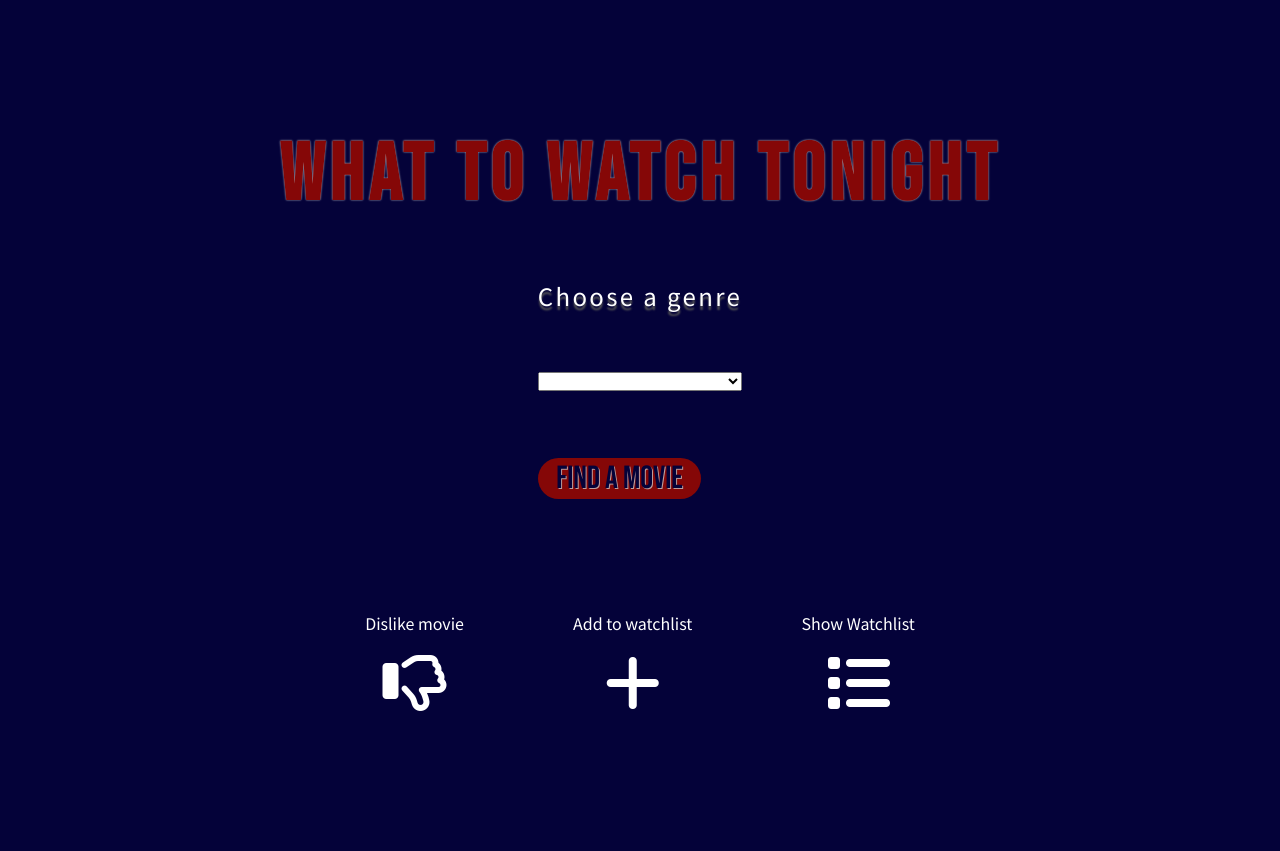
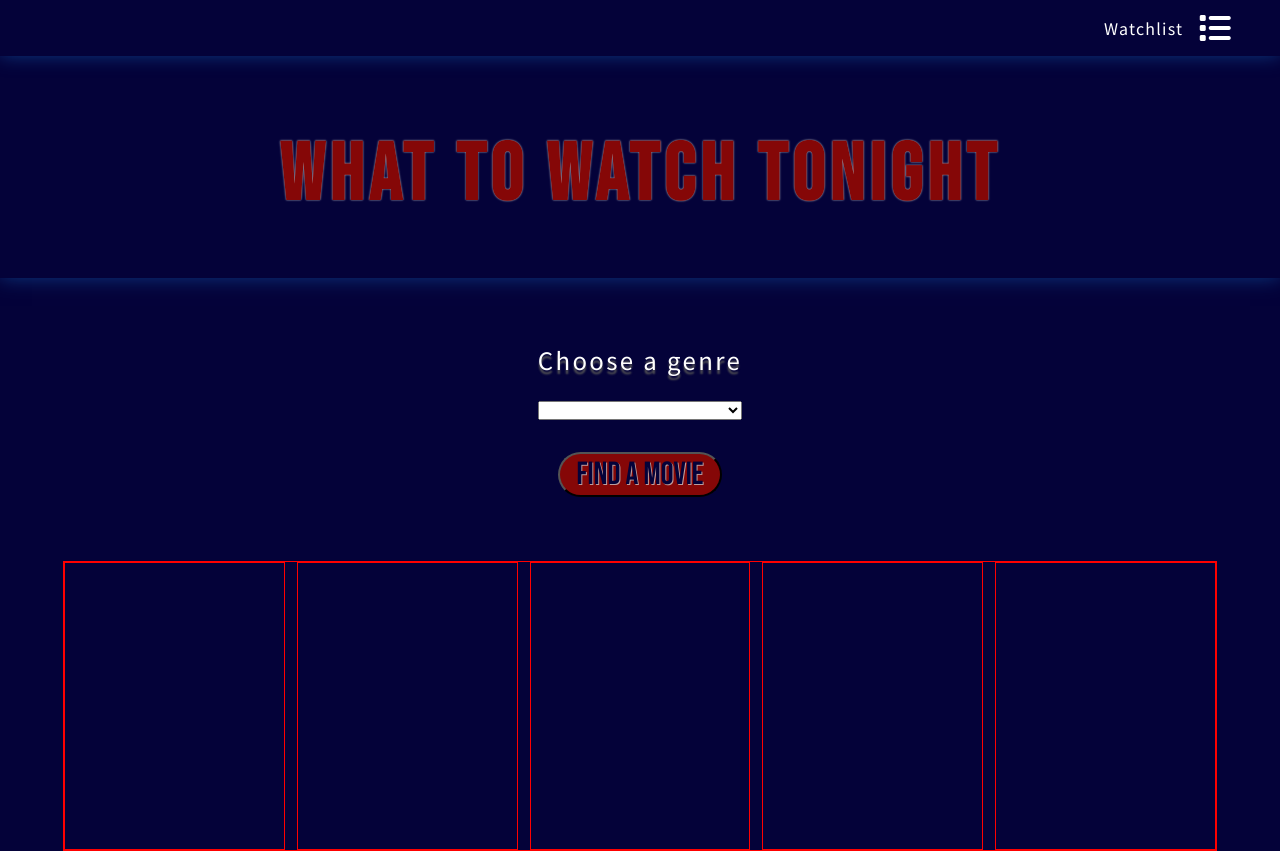
Before and after one commit to tobiasroeske/MovieRecommendation, a plain HTML site: page index.html in a window 1280 px wide. Before the commit the page ends 800 px from the top, so only its background shows below. Drawn offline with Linux system fonts and the light colour scheme; no server answers.

Commit message:
CSS changes

```diff
--- a/index.html
+++ b/index.html
@@ -15,6 +15,12 @@
 <script defer src="main.js"></script>
 </head>
 <body>
+    <div class="nav">
+        <div class="watchList">
+            <p>Watchlist</p>
+            <i class="fa-solid fa-list fa-2x" style="color: #ffffff;" id="watchlistBtn"></i>
+        </div>
+    </div>
     <div class="header" id="headerMobile">
         <h1>What to watch tonight</h1>
     </div>
@@ -27,14 +33,18 @@
             </select>
             <br>
         </form>
-            <button class="submit" id="submitBtn">Find a movie</button>
+        <button class="submit" id="submitBtn">Find a movie</button>
 
     </div>
 
     <div class="movieDiv" id="movieDiv">
-
+        <div class="movieOne" id="movieOne"></div>
+        <div class="movieTwo" id="movieTwo"></div>
+        <div class="movieThree" id="movieThree"></div>
+        <div class="movieFour" id="movieFour"></div>
+        <div class="movieFive" id="movieFive"></div>
     </div>
-    <div class="buttons">
+    <!-- <div class="buttons">
         <div class="dislike">
             <p>Dislike movie</p>
             <i class="fa-regular fa-thumbs-down fa-4x" style="color: #ffffff;" id="dislikeBtn"></i>
@@ -47,7 +57,7 @@
             <p>Show Watchlist</p>
             <i class="fa-solid fa-list fa-4x" style="color: #ffffff;" id="watchlistBtn"></i>
         </div>
-        </div>
+    </div> -->
 
 </body>
 </html>
--- a/style.css
+++ b/style.css
@@ -14,6 +14,38 @@ body {
     align-items: center;
 }
 
+.nav {
+    width: 100%;
+    display: flex;
+    color: #fff;
+    font-family: 'Noto Sans JP', sans-serif;
+    justify-content: flex-end;
+    letter-spacing: 1.25px;
+    position: fixed;
+    left: 0;
+    right: 0;
+    top: 0;
+    z-index: 1;
+    box-shadow: 0px -2px 20px #0e408b;
+}
+
+.nav .watchList{
+    width: 10%;
+    display: flex;
+    justify-content: space-between;
+    align-items: center;
+    margin-right: 3rem;
+}
+
+.watchList:hover {
+    cursor: pointer;
+}
+
+.header {
+    box-shadow: 0 -2px 20px #0e408b;
+    width: 100%;
+}
+
 .header h1 {
     margin-top: 8rem;
     font-family: 'Bebas Neue', sans-serif;
@@ -25,17 +57,17 @@ body {
 }
 
 .form {
+    display: flex;
+    flex-direction: column;
+    align-items: center;
     color: #fff;
     font-family: 'Noto Sans JP', sans-serif;
+    margin-top: 4rem;
     text-shadow: 0px 4px 2px #565656;
     font-size: 1.5rem;
     letter-spacing: 0.15rem;
 }
-.form form {
-    display: flex;
-    flex-direction: column;
-    align-items: center;
-}
+
 
 .form select {
     width: 100%;
@@ -45,8 +77,10 @@ body {
 
 .submit {
     border-radius: 25px;
-    border-style: none;
+    border: 1p solid red;
     width: 80%;
+    margin-left: 0;
+    margin-right: 0;
     font-family: 'Bebas Neue', sans-serif;
     font-size: 2rem;
     color: rgb(4, 2, 57);
@@ -64,47 +98,26 @@ box-shadow: 0px 10px 13px -7px #313030, inset 0px 0px 5px 4px rgba(101,101,101,0
     box-shadow: 5px 5px 5px 0px #000000, inset 4px 4px 15px 0px #000000, inset 0px 0px 5px 4px rgba(60,54,56,0);
 }
 
-#movieDiv {
-    display: flex;
-    flex-direction: column;
-    justify-content: center;
-    align-items: center;
-    justify-content: flex-start;
-    width: 75%;
+.movieDiv {
+    display: grid;
+    grid-template-columns: repeat(5, 1fr);
+    column-gap: 0.75rem;
+    width: 90%;
+    height: 18rem;
     margin-top: 4rem;
     margin-left: 0;
     margin-right: 0;
     font-family: 'Noto Sans JP', sans-serif;
     color: #fff;
+    border: 1px solid red;
+}
 
+.movieOne, .movieTwo, .movieThree, .movieFour, .movieFive {
+    border: 1px solid red;
 }
 
 
-#imageDiv img {
-    width: 100%;
-    height: 40rem;
-
-}
-
-#overviewDiv {
-    display: flex;
-    flex-direction: column;
-    align-items: center;
-    margin-left: 0;
-    margin-right: 0;
-    width: 90%;
-}
-
-#overviewDiv h2{
-    font-size: 3rem;
-}
-
-#overviewDiv p {
-    font-size: 1rem;
-    letter-spacing: 0.15rem;
-}
-
-.buttons {
+/* .buttons {
     display: flex;
     justify-content: space-evenly;
     width: 60%;
@@ -124,4 +137,4 @@ box-shadow: 0px 10px 13px -7px #313030, inset 0px 0px 5px 4px rgba(101,101,101,0
 
 #dislikeBtn:hover, #addBtn:hover, #watchlistBtn:hover {
     cursor: pointer;
-}
+} */
```
